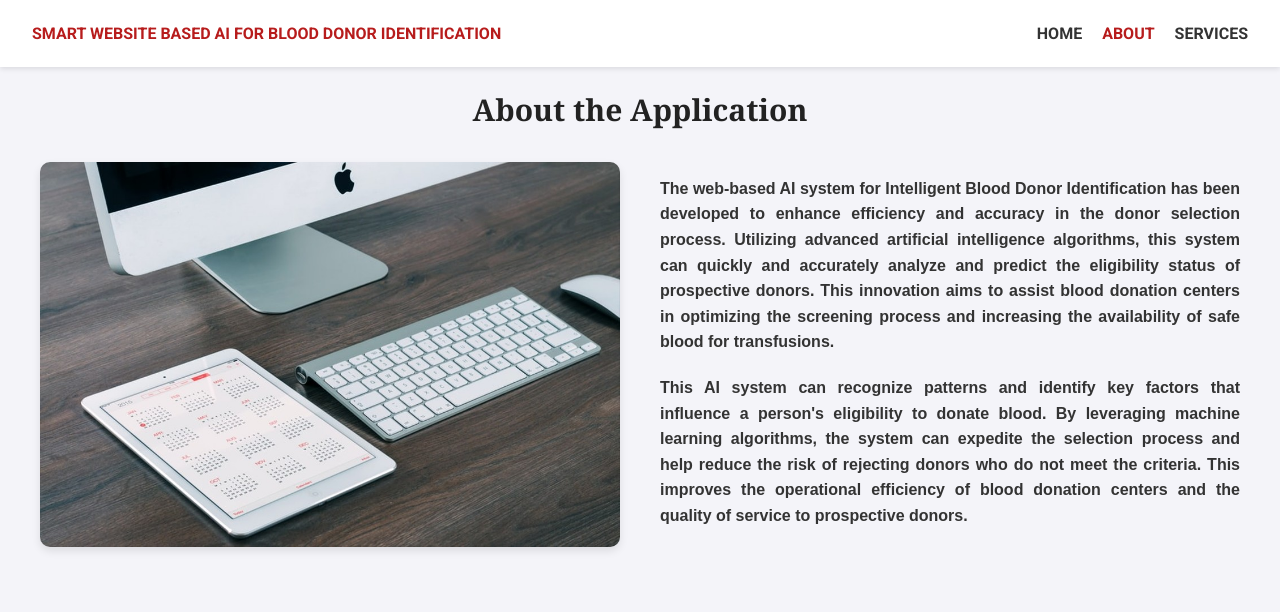
After one commit to ikhwanz29/BloodDonorIdentification, a Django app: page /about/ in a window 1280 px wide. The commit adds this page. Shown: the top 612 px of the page. Run offline with Django 4.2, Linux system fonts and the light colour scheme.

Commit message:
feat: Update website language to English and add form reset functionality

```diff
--- /dev/null
+++ b/identifikasi_donor/templates/identifikasi_donor/about.html
@@ -0,0 +1,30 @@
+{% extends 'identifikasi_donor/base.html' %} {% block content %}
+<section class="tentang">
+  <h1 class="tentang-title">About the Application</h1>
+  <div class="tentang-container">
+    <div class="tentang-image">
+      <img src="/static/img/bg3.jpg" alt="Gambar terkait aplikasi" />
+    </div>
+    <br />
+    <div class="tentang-text">
+      <p>
+        The web-based AI system for Intelligent Blood Donor Identification has
+        been developed to enhance efficiency and accuracy in the donor selection
+        process. Utilizing advanced artificial intelligence algorithms, this
+        system can quickly and accurately analyze and predict the eligibility
+        status of prospective donors. This innovation aims to assist blood
+        donation centers in optimizing the screening process and increasing the
+        availability of safe blood for transfusions.
+      </p>
+      <p>
+        This AI system can recognize patterns and identify key factors that
+        influence a person's eligibility to donate blood. By leveraging machine
+        learning algorithms, the system can expedite the selection process and
+        help reduce the risk of rejecting donors who do not meet the criteria.
+        This improves the operational efficiency of blood donation centers and
+        the quality of service to prospective donors.
+      </p>
+    </div>
+  </div>
+</section>
+{% endblock %}
--- a/identifikasi_donor/templates/identifikasi_donor/base.html
+++ b/identifikasi_donor/templates/identifikasi_donor/base.html
@@ -14,15 +14,15 @@
     <header>
         <nav>
             <div class="logo">
-                <a href="{% url 'beranda' %}">WEBSITE CERDAS BERBASIS AI UNTUK IDENTIFIKASI DONOR DARAH</a>
+                <a href="{% url 'home' %}">SMART WEBSITE BASED AI FOR BLOOD DONOR IDENTIFICATION</a>
             </div>
             <div class="hamburger">
                 <i class="fas fa-bars"></i>
             </div>
             <ul class="nav-links">
-                <li><a href="{% url 'beranda' %}" {% if request.resolver_match.url_name == 'beranda' %}class="active"{% endif %}>BERANDA</a></li>
-                <li><a href="{% url 'tentang' %}" {% if request.resolver_match.url_name == 'tentang' %}class="active"{% endif %}>TENTANG</a></li>
-                <li><a href="{% url 'identifikasi' %}" {% if request.resolver_match.url_name == 'identifikasi' %}class="active"{% endif %}>LAYANAN</a></li>
+                <li><a href="{% url 'home' %}" {% if request.resolver_match.url_name == 'home' %}class="active"{% endif %}>HOME</a></li>
+                <li><a href="{% url 'about' %}" {% if request.resolver_match.url_name == 'about' %}class="active"{% endif %}>ABOUT</a></li>
+                <li><a href="{% url 'identification' %}" {% if request.resolver_match.url_name == 'identification' %}class="active"{% endif %}>SERVICES</a></li>
             </ul>
         </nav>
     </header>
--- a/identifikasi_donor/templates/identifikasi_donor/beranda.html
+++ b/identifikasi_donor/templates/identifikasi_donor/home.html
@@ -4,6 +4,6 @@
 <section class="hero">
     <h1>PALANG MERAH INDONESIA KOTA KENDARI SULAWESI TENGGARA</h1>
     <h2>Smart Website Based AI for Blood Donor Identification</h2>
-    <a href="{% url 'identifikasi' %}" class="cta-button">VIEW SERVICES</a>
+    <a href="{% url 'identification' %}" class="cta-button">VIEW SERVICES</a>
 </section>
 {% endblock %}
--- a/identifikasi_donor/urls.py
+++ b/identifikasi_donor/urls.py
@@ -2,7 +2,7 @@ from django.urls import path
 from . import views
 
 urlpatterns = [
-    path('', views.beranda, name='beranda'),
-    path('tentang/', views.tentang, name='tentang'),
-    path('identifikasi/', views.identifikasi, name='identifikasi'),
+    path('', views.home, name='home'),
+    path('about/', views.about, name='about'),
+    path('identification/', views.identification, name='identification'),
 ]
--- a/identifikasi_donor/views.py
+++ b/identifikasi_donor/views.py
@@ -4,13 +4,13 @@ from .forms import FormIdentifikasiDonor
 import joblib
 import numpy as np
 
-def beranda(request):
-    return render(request, 'identifikasi_donor/beranda.html')
+def home(request):
+    return render(request, 'identifikasi_donor/home.html')
 
-def tentang(request):
-    return render(request, 'identifikasi_donor/tentang.html')
+def about(request):
+    return render(request, 'identifikasi_donor/about.html')
 
-def identifikasi(request):
+def identification(request):
     if request.method == 'POST':
         form = FormIdentifikasiDonor(request.POST)
         if form.is_valid():
@@ -30,21 +30,21 @@ def identifikasi(request):
             # Normalisasi input data
             input_scaled = scaler.transform(input_data)
 
-            # Buat prediksi
-            prediksi = model.predict(input_scaled)[0]
-            hasil_prediksi = "Layak" if prediksi == 1 else "Tidak Layak"
-            icon = "success" if prediksi == 1 else "warning"
+            # Make prediction
+            prediction = model.predict(input_scaled)[0]
+            prediction_result = "Eligible" if prediction == 1 else "Not Eligible"
+            icon = "success" if prediction == 1 else "warning"
 
             if request.headers.get('X-Requested-With') == 'XMLHttpRequest':
                 return JsonResponse({
-                    'prediksi': hasil_prediksi,
+                    'prediksi': prediction_result,
                     'icon': icon
                 })
             else:
-                return render(request, 'identifikasi_donor/identifikasi.html', {
+                return render(request, 'identifikasi_donor/identification.html', {
                     'form': form,
-                    'prediksi': hasil_prediksi
+                    'prediksi': prediction_result
                 })
     else:
         form = FormIdentifikasiDonor()
-    return render(request, 'identifikasi_donor/identifikasi.html', {'form': form})
+    return render(request, 'identifikasi_donor/identification.html', {'form': form})
```
Also changed, not shown: identifikasi_donor/forms.py (+4 -4 lines), identifikasi_donor/templates/identifikasi_donor/identification.html (renamed from identifikasi_donor/templates/identifikasi_donor/identifikasi.html, +12 -10 lines), identifikasi_donor/templates/identifikasi_donor/tentang.html (deleted, +0 -31 lines).
